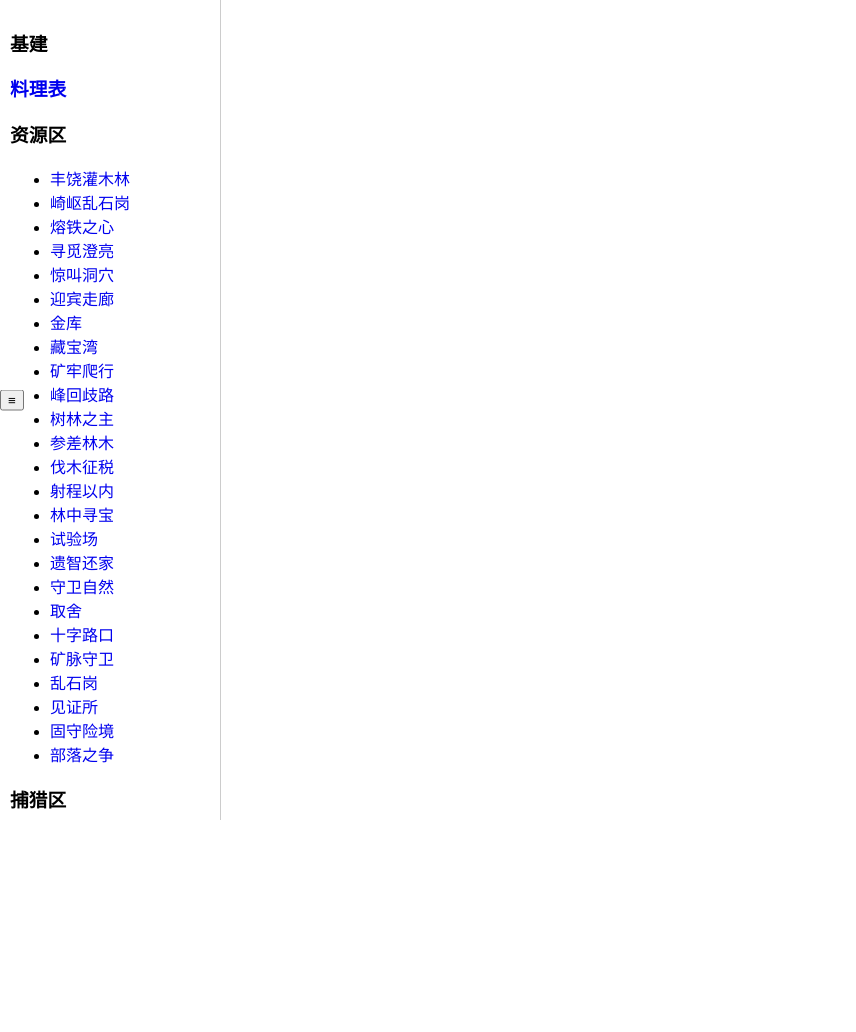
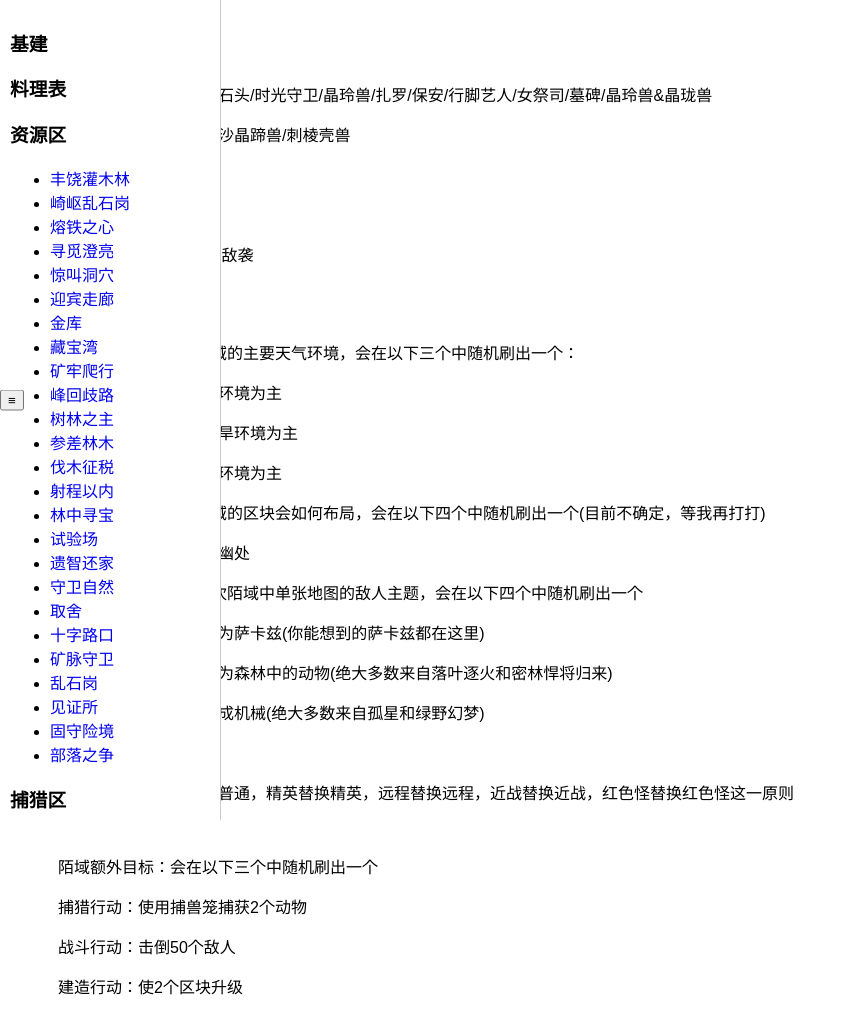
Before and after one commit to U5376/-, a plain HTML site: page index.html in a window 1280 px wide. Shown: the whole page, without its empty margins (0-856 px from the left). Before the commit the page ends 800 px from the top, so only its background shows below. Drawn offline with Linux system fonts and the light colour scheme.

Commit message:
Update index.html

```diff
--- a/index.html
+++ b/index.html
@@ -1,5 +1,6 @@
 <!DOCTYPE html>
 <html>
+
 <head>
     <title>沙洲遗闻 全关卡预览</title>
     <style>
@@ -18,7 +19,8 @@
             z-index: 1000;
         }
 
-#directory:hover, #directory.expanded {
+        #directory:hover,
+        #directory.expanded {
             transform: translateX(0);
         }
 
@@ -66,8 +68,8 @@ a {
             display: block;
         }
     </style>
-
-  <script>// 图片查看功能
+    <script>
+        // 图片查看功能
         var originalWidth = "70%"; // 保存原始宽度
         var originalSize = false; // 新增一个变量来保存是否是原始大小
         function showImage(imagePath) {
@@ -162,26 +164,35 @@ a {
 
                 document.getElementById("toggle-btn").addEventListener("click", toggleExpand);
             });
-      function toggleBuilding() {
-        var buildingContent = document.getElementById("buildingContent");
-        if (buildingContent.style.display === "none") {
-          buildingContent.style.display = "block";
+
+        function toggleContent(contentId) {
+            var content = document.getElementById(contentId);
+            if (content.style.display === "none") {
+                content.style.display = "block";
             } else {
-          buildingContent.style.display = "none";
+                content.style.display = "none";
             }
-      }</script>
+        }
+    </script>
 </head>
+
 <body>
     <button id="toggle-btn" onclick="toggleExpand()">≡</button>
     <div id="directory">
-   <h3 onclick="toggleBuilding()">基建</h3>
+        <h3 onclick="toggleContent('buildingContent')">基建</h3>
         <div id="buildingContent" style="display: none;">
             <ul>
                 <li> <a href="#" onclick="showImage('Image/基建1.avif')">基建1</a></li>
                 <li> <a href="#" onclick="showImage('Image/基建2.avif')">基建2</a></li>
             </ul>
         </div>
-   <h3> <a href="#" onclick="showImage('Image/沙洲遗闻 料理表.jpg')">料理表</a></h3>
+        <h3 onclick="toggleContent('cookingContent')">料理表</h3>
+        <div id="cookingContent" style="display: none;">
+            <ul>
+                <li> <a href="#" onclick="showImage('Image/沙洲遗闻 料理表.jpg')">料理表1</a></li>
+                <li> <a href="#" onclick="showImage('Image/料理表2.avif')">料理表2 分类整理</a></li>
+            </ul>
+        </div>
         <h3>资源区</h3>
         <ul>
             <li> <a href="#" onclick="showImage('Image/丰饶灌木林.avif')">丰饶灌木林</a></li>
@@ -293,6 +304,36 @@ a {
             <li> <a href="#" onclick="showImage('Image/驻扎地_27_驻扎地.avif')">驻扎地_27_驻扎地</a></li>
         </ul>
     </div>
-  <div id="content"></div>
+    <div id="content">
+        <blockquote>
+            <h3>百变陌域说明</h3>
+            <p>对决：找到并击败：紫石头/时光守卫/晶玲兽/扎罗/保安/行脚艺人/女祭司/墓碑/晶玲兽&晶珑兽</p>
+            <p>捕猎：找到并击败：落沙晶蹄兽/刺棱壳兽</p>
+            <p>营救：找到寻宝人</p>
+            <p>护送：护送劳工</p>
+            <p>窃贼：击败1/2/3轮窃贼敌袭</p>
+            <p>防御：坚持4/5/6个晚上</p>
+            <br />
+            1，天气：决定本次陌域的主要天气环境，会在以下三个中随机刷出一个：
+            </p>
+            <p>雷雨之地：以下雨打雷环境为主</p>
+            <p>旱尘之地：以沙尘暴干旱环境为主</p>
+            <p>灼热之地：以骄阳烈日环境为主</p>
+            <p>2，地形：决定本次陌域的区块会如何布局，会在以下四个中随机刷出一个(目前不确定，等我再打打)</p>
+            <p>坦途；险关；丘陵；通幽处</p>
+            <p>3，敌人倾向：决定本次陌域中单张地图的敌人主题，会在以下四个中随机刷出一个</p>
+            <p>雇佣兵：会把敌人替换为萨卡兹(你能想到的萨卡兹都在这里)</p>
+            <p>林中人：会把敌人替换为森林中的动物(绝大多数来自落叶逐火和密林悍将归来)</p>
+            <p>机械化：会把敌人替换成机械(绝大多数来自孤星和绿野幻梦)</p>
+            <p>原生态：敌人不变</p>
+            <p>敌人替换遵循普通替换普通，精英替换精英，远程替换远程，近战替换近战，红色怪替换红色怪这一原则</p>
+            <br />
+            <p>陌域额外目标：会在以下三个中随机刷出一个</p>
+            <p>捕猎行动：使用捕兽笼捕获2个动物</p>
+            <p>战斗行动：击倒50个敌人</p>
+            <p>建造行动：使2个区块升级</p>
+        </blockquote>
+    </div>
 </body>
+
 </html>
```
Lines whose indentation alone changed are shown as unchanged.
